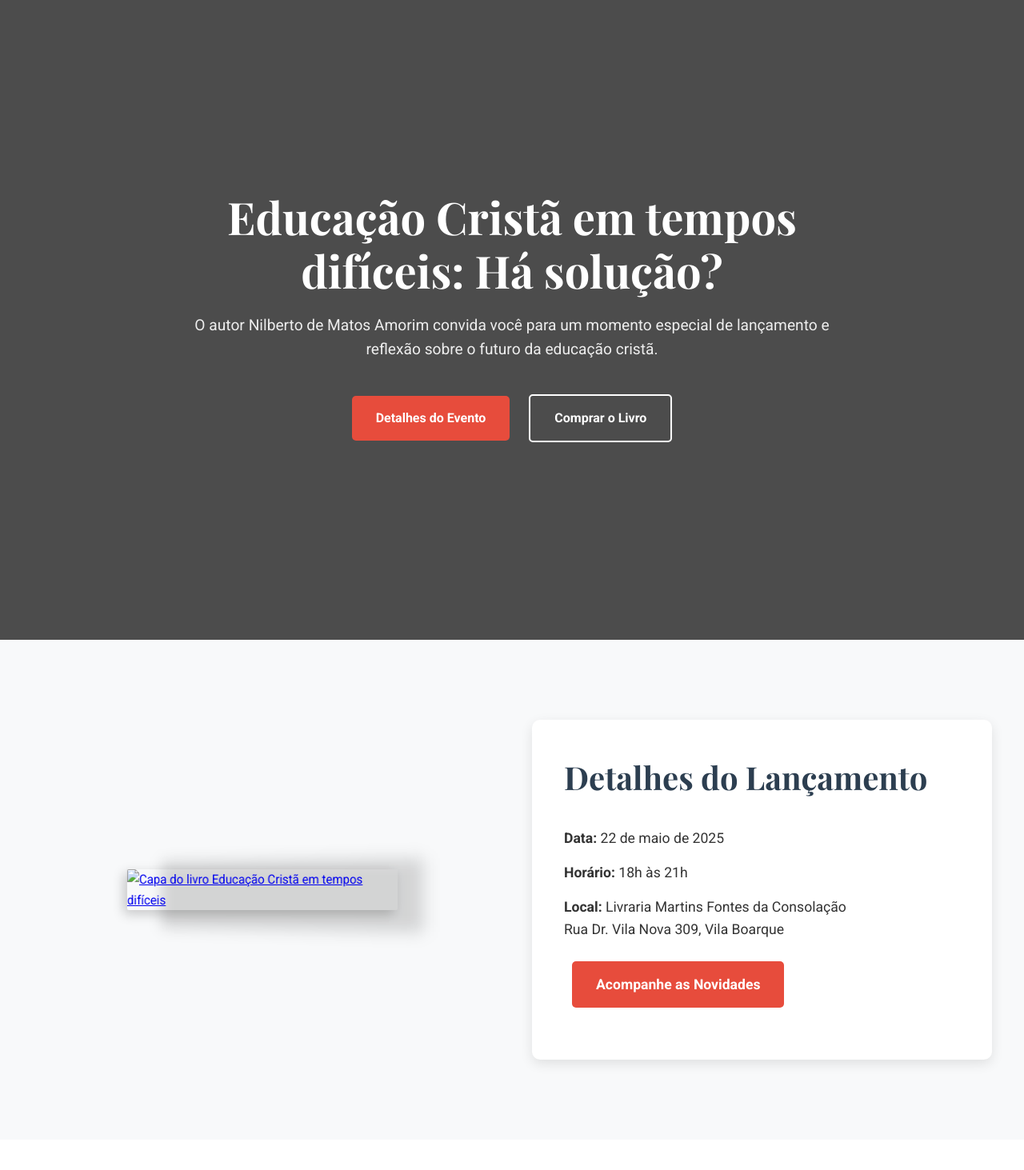
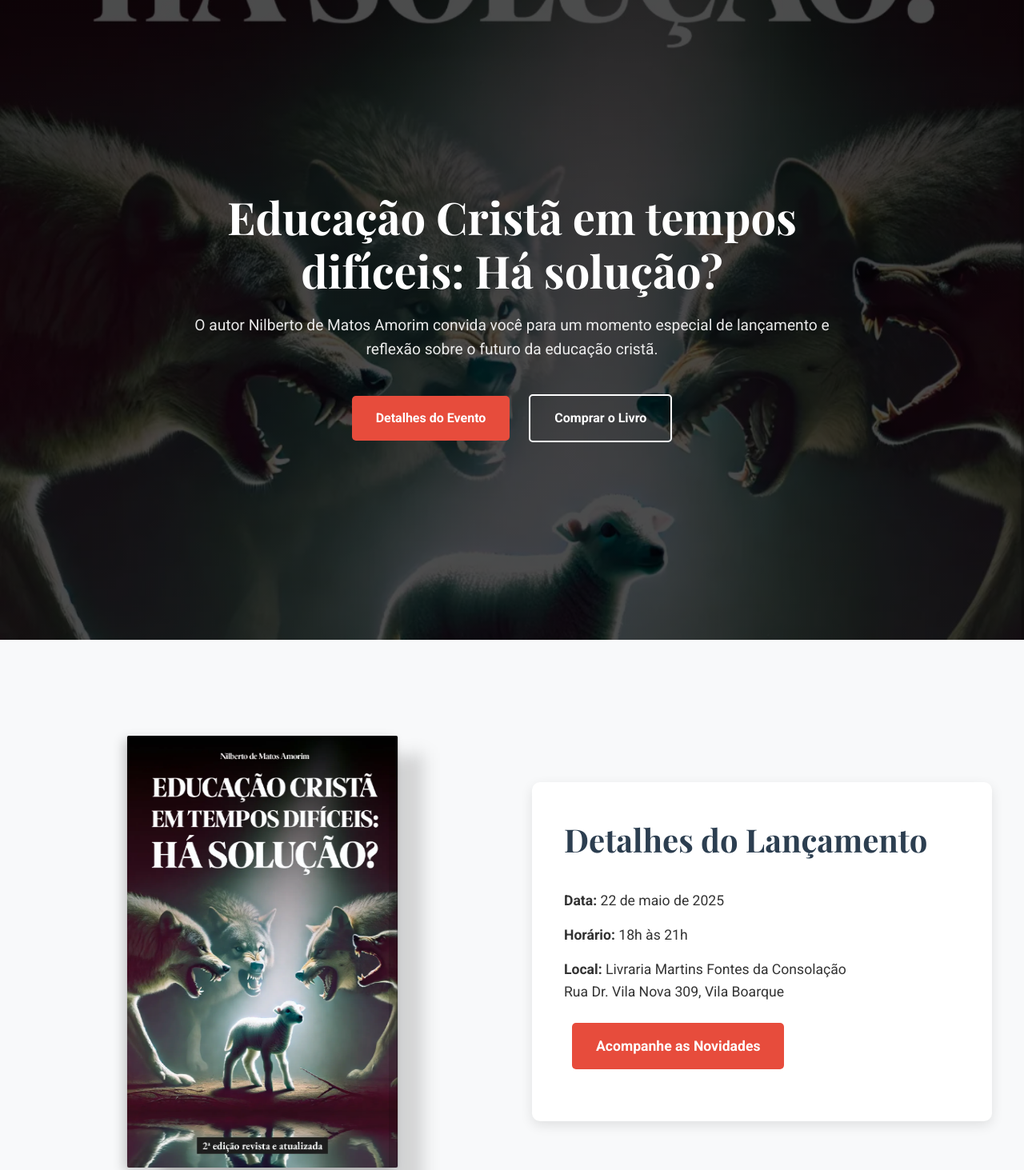
Before and after one commit to VerbusComunicacao/livro, a plain HTML site: page index.html in a window 1280 px wide. Shown: the top 1463 px of the page at 80% size. Drawn offline with nearby package versions, Linux system fonts and the light colour scheme; the site is published under a folder, as on GitHub Pages, so addresses that start at the root find nothing.

Commit message:
first commit

```diff
--- a/index.html
+++ b/index.html
@@ -23,7 +23,7 @@
 
         .hero {
             min-height: 100vh;
-            background: linear-gradient(rgba(0, 0, 0, 0.7), rgba(0, 0, 0, 0.7)), url('/capa.webp');
+            background: linear-gradient(rgba(0, 0, 0, 0.7), rgba(0, 0, 0, 0.7)), url('capa.webp');
             background-size: cover;
             background-position: center;
             display: flex;
@@ -229,7 +229,7 @@
                 <div class="book-cover">
                     <div class="book-shadow"></div>
                     <a href="https://www.amazon.com.br/EDUCAO-CRIST-EM-TEMPOS-DIFCEIS-ebook/dp/B0DRTHS2HF" target="_blank">
-                    <img src="/capa.webp" alt="Capa do livro Educação Cristã em tempos difíceis">
+                    <img src="capa.webp" alt="Capa do livro Educação Cristã em tempos difíceis">
                     </a>
                 </div>
                 <div class="event-info">
@@ -274,7 +274,7 @@
             <h2>Conecte-se Conosco</h2>
             <p>Escaneie o QR Code para mais informações e atualizações</p>
             <div class="qr-code">
-                <img src="/qr-code.png" alt="QR Code para mais informações">
+                <img src="qr-code.png" alt="QR Code para mais informações">
             </div>
         </div>
     </section>
```
Also changed, not shown: vercel.json.
